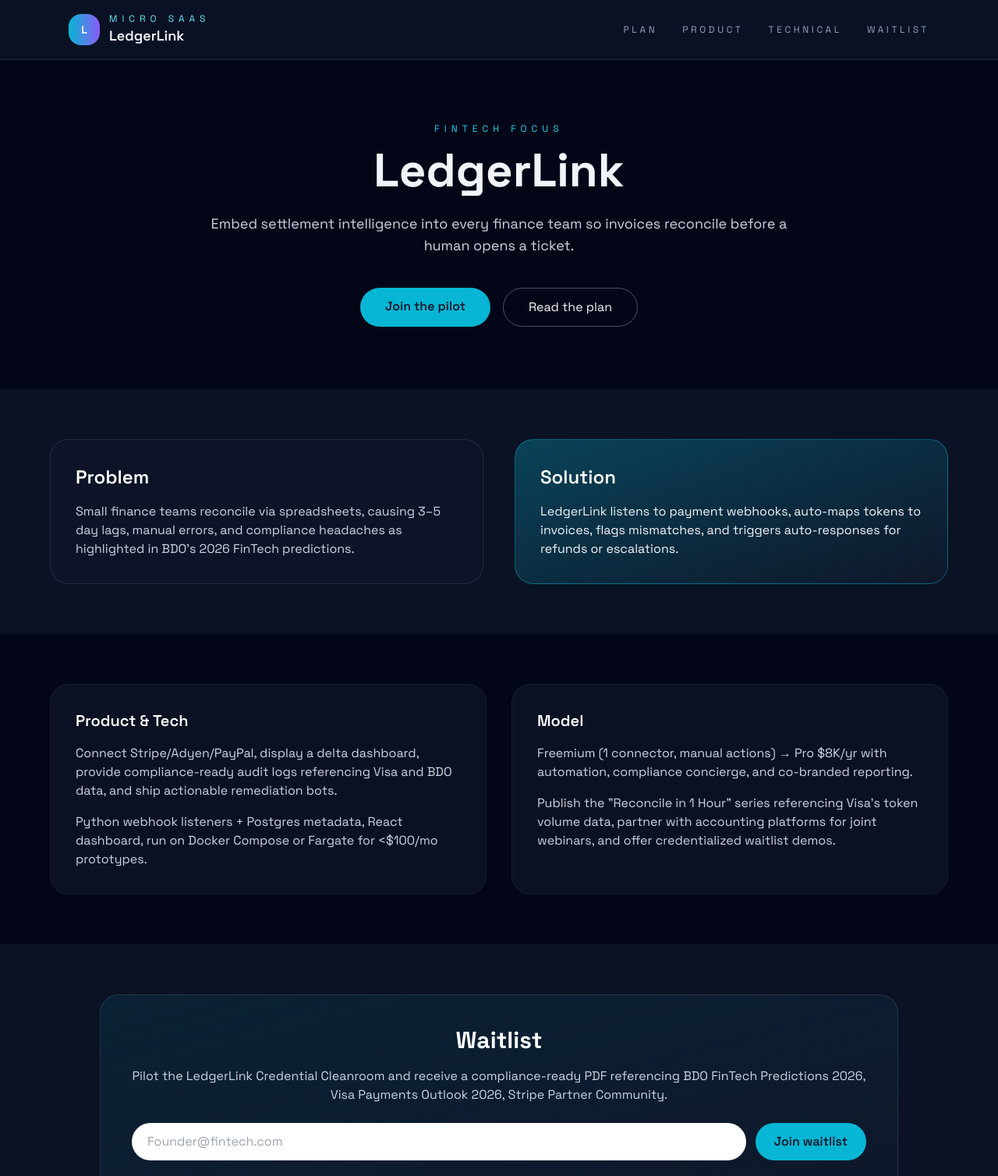
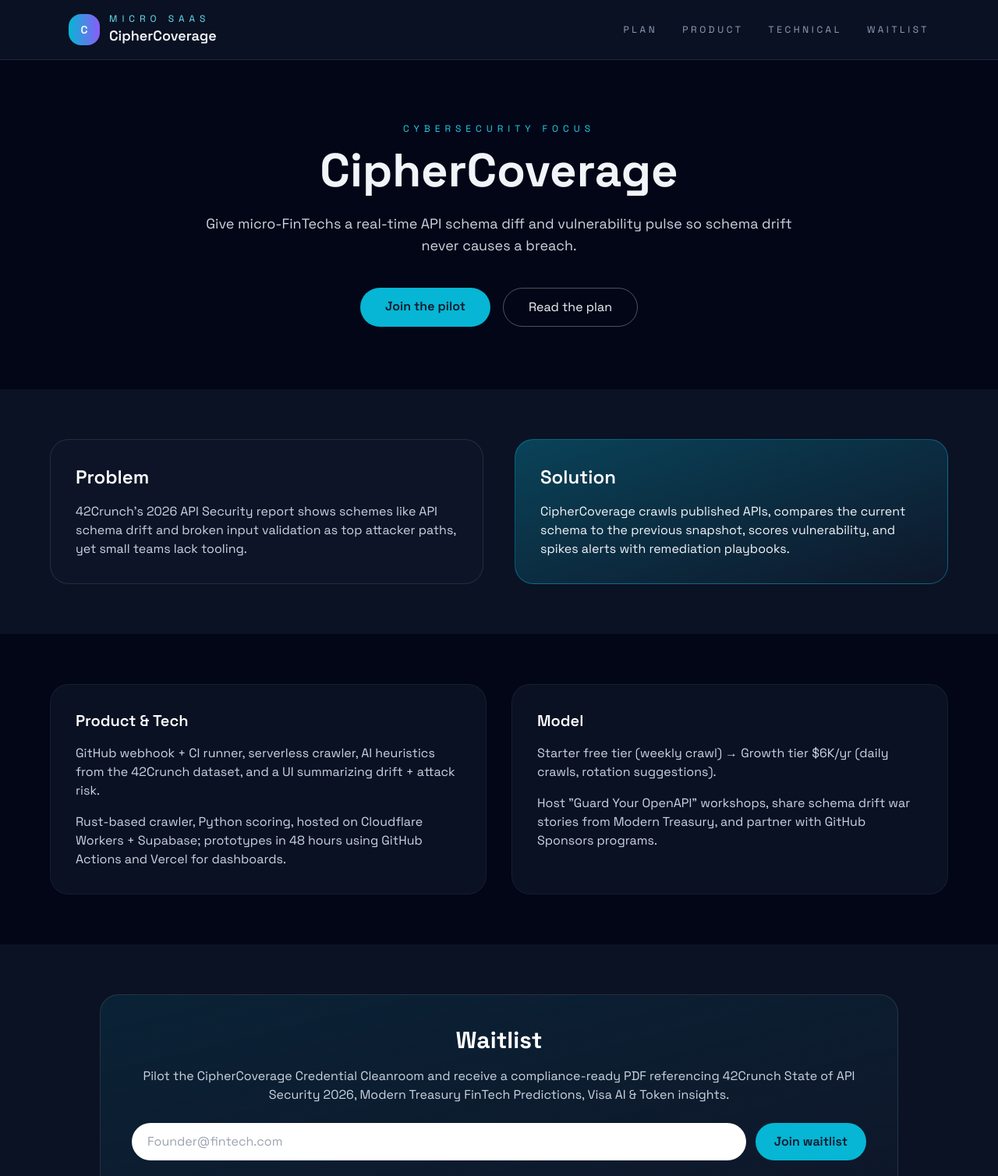
Before and after one commit to mohdgazyanii235/api-key-guardian, a plain HTML site: page index.html in a window 1280 px wide. Shown: the top 1508 px of the page at 78% size. Drawn offline with nearby package versions, Linux system fonts and the light colour scheme.

Commit message:
Update landing page

```diff
--- a/index.html
+++ b/index.html
@@ -3,9 +3,9 @@
   <head>
     <meta charset="UTF-8" />
     <meta name="viewport" content="width=device-width, initial-scale=1" />
-    <meta name="description" content="Small finance teams reconcile via spreadsheets, causing 3–5 day lags, manual errors, and compliance headaches as highlighted in BDO’s 2026 FinTech predictions." />
-    <meta name="keywords" content="micro SaaS, FinTech, fintech" />
-    <title>LedgerLink | Micro FinTech SaaS</title>
+    <meta name="description" content="42Crunch’s 2026 API Security report shows schemes like API schema drift and broken input validation as top attacker paths, yet small teams lack tooling." />
+    <meta name="keywords" content="micro SaaS, Cybersecurity, fintech" />
+    <title>CipherCoverage | Micro FinTech SaaS</title>
     <script src="https://cdn.tailwindcss.com"></script>
     <link rel="preconnect" href="https://fonts.googleapis.com" />
     <link rel="preconnect" href="https://fonts.gstatic.com" crossorigin />
@@ -16,10 +16,10 @@
     <header class="border-b border-white/10 bg-slate-900/70 backdrop-blur">
       <nav class="max-w-6xl mx-auto px-6 py-4 flex items-center justify-between">
         <div class="flex items-center gap-3">
-          <div class="w-10 h-10 rounded-2xl bg-gradient-to-r from-cyan-500 to-violet-500 flex items-center justify-center font-bold text-sm">L</div>
+          <div class="w-10 h-10 rounded-2xl bg-gradient-to-r from-cyan-500 to-violet-500 flex items-center justify-center font-bold text-sm">C</div>
           <div>
             <p class="text-xs uppercase tracking-[0.5em] text-cyan-300">Micro SaaS</p>
-            <p class="text-lg font-semibold">LedgerLink</p>
+            <p class="text-lg font-semibold">CipherCoverage</p>
           </div>
         </div>
         <div class="hidden md:flex gap-8 uppercase tracking-[0.3em] text-xs text-slate-400">
@@ -32,9 +32,9 @@
     </header>
     <main>
       <section id="plan" class="px-6 py-20 text-center">
-        <p class="text-xs uppercase tracking-[0.5em] text-cyan-400">FinTech Focus</p>
-        <h1 class="mt-4 text-4xl md:text-6xl font-bold">LedgerLink</h1>
-        <p class="mt-6 text-lg text-slate-300 max-w-3xl mx-auto">Embed settlement intelligence into every finance team so invoices reconcile before a human opens a ticket.</p>
+        <p class="text-xs uppercase tracking-[0.5em] text-cyan-400">Cybersecurity Focus</p>
+        <h1 class="mt-4 text-4xl md:text-6xl font-bold">CipherCoverage</h1>
+        <p class="mt-6 text-lg text-slate-300 max-w-3xl mx-auto">Give micro-FinTechs a real-time API schema diff and vulnerability pulse so schema drift never causes a breach.</p>
         <div class="mt-10 flex flex-col sm:flex-row gap-4 justify-center">
           <a href="#waitlist" class="px-8 py-3 rounded-full bg-cyan-500 text-slate-900 font-semibold">Join the pilot</a>
           <a href="#product" class="px-8 py-3 rounded-full border border-white/30">Read the plan</a>
@@ -44,11 +44,11 @@
         <div class="max-w-6xl mx-auto grid lg:grid-cols-2 gap-10">
           <article class="p-8 rounded-3xl bg-slate-900/60 border border-white/10">
             <h2 class="text-2xl font-semibold text-white">Problem</h2>
-            <p class="mt-4 text-slate-300">Small finance teams reconcile via spreadsheets, causing 3–5 day lags, manual errors, and compliance headaches as highlighted in BDO’s 2026 FinTech predictions.</p>
+            <p class="mt-4 text-slate-300">42Crunch’s 2026 API Security report shows schemes like API schema drift and broken input validation as top attacker paths, yet small teams lack tooling.</p>
           </article>
           <article class="p-8 rounded-3xl bg-gradient-to-br from-cyan-500/30 to-slate-900 border border-cyan-500/40">
             <h2 class="text-2xl font-semibold text-white">Solution</h2>
-            <p class="mt-4 text-slate-100">LedgerLink listens to payment webhooks, auto-maps tokens to invoices, flags mismatches, and triggers auto-responses for refunds or escalations.</p>
+            <p class="mt-4 text-slate-100">CipherCoverage crawls published APIs, compares the current schema to the previous snapshot, scores vulnerability, and spikes alerts with remediation playbooks.</p>
           </article>
         </div>
       </section>
@@ -56,20 +56,20 @@
         <div class="max-w-6xl mx-auto grid md:grid-cols-2 gap-8">
           <div class="p-8 rounded-3xl bg-slate-900/70 border border-white/5">
             <h3 class="text-xl font-semibold text-white">Product & Tech</h3>
-            <p class="mt-4 text-slate-300">Connect Stripe/Adyen/PayPal, display a delta dashboard, provide compliance-ready audit logs referencing Visa and BDO data, and ship actionable remediation bots.</p>
-            <p class="mt-4 text-slate-300">Python webhook listeners + Postgres metadata, React dashboard, run on Docker Compose or Fargate for <$100/mo prototypes.</p>
+            <p class="mt-4 text-slate-300">GitHub webhook + CI runner, serverless crawler, AI heuristics from the 42Crunch dataset, and a UI summarizing drift + attack risk.</p>
+            <p class="mt-4 text-slate-300">Rust-based crawler, Python scoring, hosted on Cloudflare Workers + Supabase; prototypes in 48 hours using GitHub Actions and Vercel for dashboards.</p>
           </div>
           <div class="p-8 rounded-3xl bg-slate-900/70 border border-white/5">
             <h3 class="text-xl font-semibold text-white">Model</h3>
-            <p class="mt-4 text-slate-300">Freemium (1 connector, manual actions) → Pro $8K/yr with automation, compliance concierge, and co-branded reporting.</p>
-            <p class="mt-4 text-slate-300">Publish the "Reconcile in 1 Hour" series referencing Visa’s token volume data, partner with accounting platforms for joint webinars, and offer credentialized waitlist demos.</p>
+            <p class="mt-4 text-slate-300">Starter free tier (weekly crawl) → Growth tier $6K/yr (daily crawls, rotation suggestions).</p>
+            <p class="mt-4 text-slate-300">Host "Guard Your OpenAPI" workshops, share schema drift war stories from Modern Treasury, and partner with GitHub Sponsors programs.</p>
           </div>
         </div>
       </section>
       <section id="waitlist" class="px-6 py-16 bg-slate-900/70">
         <div class="max-w-5xl mx-auto p-10 bg-gradient-to-br from-cyan-500/10 to-slate-900 border border-white/10 rounded-3xl text-center">
           <h3 class="text-3xl font-bold text-white">Waitlist</h3>
-          <p class="mt-4 text-slate-300">Pilot the LedgerLink Credential Cleanroom and receive a compliance-ready PDF referencing BDO FinTech Predictions 2026, Visa Payments Outlook 2026, Stripe Partner Community.</p>
+          <p class="mt-4 text-slate-300">Pilot the CipherCoverage Credential Cleanroom and receive a compliance-ready PDF referencing 42Crunch State of API Security 2026, Modern Treasury FinTech Predictions, Visa AI & Token insights.</p>
           <form class="mt-6 flex flex-col sm:flex-row gap-3" action="https://formspree.io/f/yourform" method="POST">
             <input type="email" name="email" required placeholder="Founder@fintech.com" class="flex-1 px-5 py-3 rounded-full text-slate-900" />
             <button type="submit" class="px-6 py-3 rounded-full bg-cyan-500 text-slate-900 font-semibold">Join waitlist</button>
@@ -79,7 +79,7 @@
     </main>
     <footer class="bg-slate-900/80 border-t border-white/5 py-8 text-xs text-slate-500">
       <div class="max-w-6xl mx-auto px-6 flex flex-col md:flex-row justify-between">
-        <span>Sources: BDO FinTech Predictions 2026, Visa Payments Outlook 2026, Stripe Partner Community</span>
+        <span>Sources: 42Crunch State of API Security 2026, Modern Treasury FinTech Predictions, Visa AI & Token insights</span>
         <span>Repo: <a href="https://github.com/mohdgazyanii235/api-key-guardian" class="text-cyan-300">mohdgazyanii235/api-key-guardian</a></span>
       </div>
     </footer>
```
